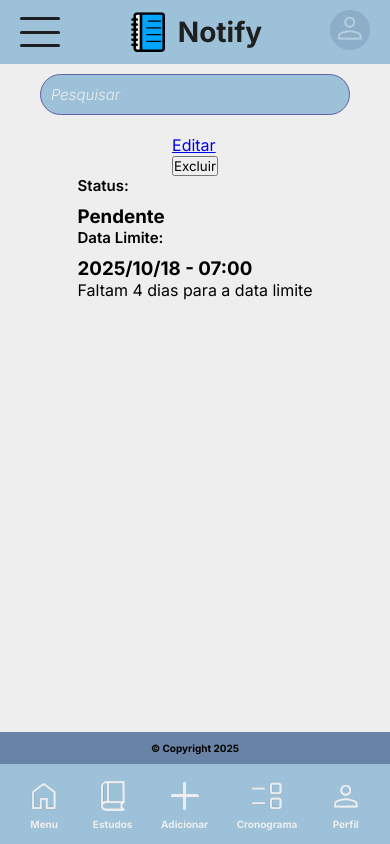
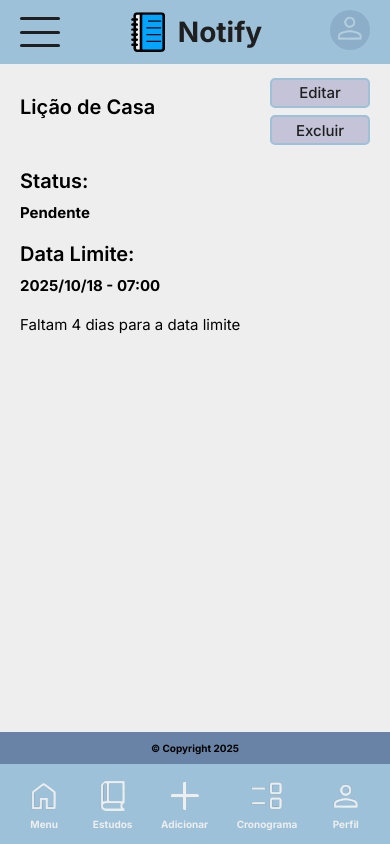
Before and after one commit to Notify-Systems/Notify, a React (Vite) app: page /tarefa in a window 390 px wide. Built offline with nearby package versions, Linux system fonts and the light colour scheme.

Commit message:
Estilização das páginas de séries, matérias, anotações e tarefas

```diff
--- a/src/components/ui/Anotacao.jsx
+++ b/src/components/ui/Anotacao.jsx
@@ -7,7 +7,7 @@ export default function Anotacao({ nome, materia }) {
                 <h3>{nome}</h3>
                 <Link to="/materia">{materia}</Link>
             </div>
-            <Link to="/editar">
+            <Link to="/anotacao">
                 <div className="link">
                     <span></span>
                     <span></span>
--- a/src/components/ui/Serie.jsx
+++ b/src/components/ui/Serie.jsx
@@ -7,7 +7,7 @@ export default function Serie({ nome, id }) {
     const { subjects } = useContext(SubjectContext);
 
     return (
-        <div className="estudos-container">
+        <section className="estudos-container">
             <div className="container-title">
                 <h2>{ nome }</h2>
                 <div>
@@ -24,6 +24,6 @@ export default function Serie({ nome, id }) {
             {Array.isArray(subjects) && subjects.map(subject => (
                 id === subject.grade ? <Materia key={`materia${subject.id}`} nome={subject.title}/> : ""
             ))}
-        </div>
+        </section>
     )
 }
--- a/src/components/ui/Tarefa.jsx
+++ b/src/components/ui/Tarefa.jsx
@@ -16,7 +16,7 @@ export default function Tarefa({ id, nome, materia, prazo, done }) {
                 <div className="toggle" onClick={() => toggleTask(id)} tabIndex={-1}>
                     {done && <img src="/check.svg" tabIndex={-1} />}
                 </div>
-                <Link to="/materia">
+                <Link to="/tarefa">
                     <div className="link">
                         <span></span>
                         <span></span>
--- a/src/index.css
+++ b/src/index.css
@@ -55,7 +55,6 @@ h1 a img {
 .barra-pesquisa {
   text-align: center;
   padding: 10px 20px;
-  padding-top: 74px;
   width: 100%;
 }
 .barra-pesquisa input {
@@ -80,6 +79,7 @@ main {
   flex-direction: column;
   align-items: center;
   padding: 0 30px;
+  padding-top: 74px;
   margin-left: 200px;
   min-height: 95vh;
 }
@@ -145,17 +145,18 @@ main {
   outline: none;
   color: inherit;
 }
-.estudos-container article .link {
+.estudos-container .link {
   display: flex;
   flex-direction: column;
   justify-content: space-between;
   height: 30px;
+  margin-left: 10px;
   transition: 0.3s;
 }
-.estudos-container article .link:hover {
+.estudos-container .link:hover {
   height: 35px;
 }
-.estudos-container article .link span {
+.estudos-container .link span {
   display: inline-block;
   width: 7.5px;
   height: 7.5px;
@@ -179,6 +180,9 @@ main {
 }
 .container-title img:hover {
   transform: scale(105%);
+}
+.container-title div {
+  display: flex;
 }
 
 #series {
@@ -232,6 +236,79 @@ footer h6 {
   margin-left: 150px;
 }
 
+.info-container {
+  display: flex;
+  justify-content: space-between;
+  align-items: center;
+  width: 100%;
+  max-width: 1000px;
+  height: 75px;
+  margin-bottom: 20px;
+}
+.info-container h2 {
+  font-size: 25px;
+}
+
+.info-buttons {
+  display: flex;
+  flex-direction: column;
+  justify-content: space-around;
+  height: 100%;
+}
+.info-buttons a {
+  text-decoration: none;
+}
+
+.info-btn {
+  display: flex;
+  justify-content: center;
+  align-items: center;
+  width: 100px;
+  height: 30px;
+  background-color: #c4c3d8;
+  border: 2px solid #9cc1d9;
+  border-radius: 5px;
+  font-size: 15px;
+  color: #1f1f1f;
+  font-weight: 500;
+}
+.info-btn:hover {
+  border-color: #6883a6;
+}
+
+.show-note {
+  width: 100%;
+  max-width: 1000px;
+  height: 500px;
+  font-size: 15px;
+  background-color: #c4c3d8;
+  padding: 15px;
+  border: 2px solid #9cc1d9;
+  border-radius: 20px;
+  outline: none;
+}
+.show-note:hover {
+  border-color: #6883a6;
+}
+
+.status-tarefa {
+  width: 100%;
+  max-width: 1000px;
+}
+.status-tarefa h2 {
+  font-size: 25px;
+}
+.status-tarefa h3 {
+  font-size: 20px;
+  margin-bottom: 20px;
+}
+.status-tarefa p {
+  font-size: 18px;
+}
+.status-tarefa.atraso p {
+  color: red;
+}
+
 * {
   padding: 0;
   margin: 0;
@@ -256,6 +333,11 @@ body {
     margin-left: 0;
     margin-top: 0;
     padding: 0 20px;
+    padding-top: 74px;
+    padding-bottom: 45px;
+  }
+  .info-container h2 {
+    font-size: 20px;
   }
   .estudos-container article {
     padding: 10px;
@@ -274,13 +356,13 @@ body {
     width: 25px;
     height: 25px;
   }
-  .estudos-container article .link {
+  .estudos-container .link {
     height: 24px;
   }
-  .estudos-container article .link:hover {
+  .estudos-container .link:hover {
     height: 28px;
   }
-  .estudos-container article .link span {
+  .estudos-container .link span {
     width: 5px;
     height: 5px;
   }
@@ -321,6 +403,16 @@ body {
     margin: 0;
     font-size: 10px;
   }
+  .status-tarefa h2 {
+    font-size: 20px;
+  }
+  .status-tarefa h3 {
+    font-size: 15px;
+    margin-bottom: 20px;
+  }
+  .status-tarefa p {
+    font-size: 15px;
+  }
 }
 
 /*# sourceMappingURL=index.css.map */
--- a/src/pages/Anotacoes.jsx
+++ b/src/pages/Anotacoes.jsx
@@ -1,6 +1,5 @@
 import { useParams } from "react-router-dom"
 import Aside from "../components/layout/Aside"
-import BarraPesquisa from "../components/layout/BarraPesquisa"
 import Info from "../components/ui/Info"
 
 export default function Anotacoes() {
@@ -9,9 +8,8 @@ export default function Anotacoes() {
     return (
         <>
             <main>
-                <BarraPesquisa />
-                <Info />
-                <textarea className="show-note" readOnly></textarea>
+                <Info nome="Funções do 2o Grau" />
+                <textarea className="show-note" readOnly value={"teste"}></textarea>
             </main>
             <Aside />
         </>
--- a/src/pages/Tarefas.jsx
+++ b/src/pages/Tarefas.jsx
@@ -1,6 +1,5 @@
 import { useParams } from "react-router-dom"
 import Aside from "../components/layout/Aside"
-import BarraPesquisa from "../components/layout/BarraPesquisa"
 import Info from "../components/ui/Info"
 
 export default function Tarefas() {
@@ -9,8 +8,7 @@ export default function Tarefas() {
     return (
         <>
             <main>
-                <BarraPesquisa />
-                <Info />
+                <Info nome={"Lição de Casa"} />
                 <section className="status-tarefa">
                     <h2>Status:</h2>
                     <h3>Pendente</h3>
--- a/src/scss/_barra-pesquisa.scss
+++ b/src/scss/_barra-pesquisa.scss
@@ -3,7 +3,6 @@
 .barra-pesquisa {
     text-align: center;
     padding: 10px 20px;
-    padding-top: 74px;
     width: 100%;
     input {
         width: 100%;
--- /dev/null
+++ b/src/scss/_info.scss
@@ -0,0 +1,70 @@
+@import "./variables";
+
+.info-container {
+    display: flex;
+    justify-content: space-between;
+    align-items: center;
+    width: 100%;
+    max-width: 1000px;
+    height: 75px;
+    margin-bottom: 20px;
+    h2 {
+        font-size: 25px;
+    }
+}
+.info-buttons {
+    display: flex;
+    flex-direction: column;
+    justify-content: space-around;
+    height: 100%;
+    a {
+        text-decoration: none;
+    }
+}
+.info-btn {
+    display: flex;
+    justify-content: center;
+    align-items: center;
+    width: 100px;
+    height: 30px;
+    background-color: $opacity;
+    border: 2px solid $primary;
+    border-radius: 5px;
+    font-size: 15px;
+    color: $font;
+    font-weight: 500;
+    &:hover {
+        border-color: $contrast;
+    }
+}
+.show-note {
+    width: 100%;
+    max-width: 1000px;
+    height: 500px;
+    font-size: 15px;
+    background-color: $opacity;
+    padding: 15px;
+    border: 2px solid $primary;
+    border-radius: 20px;
+    outline: none;
+    &:hover {
+        border-color: $contrast;
+    }
+}
+.status-tarefa {
+    width: 100%;
+    max-width: 1000px;
+    h2 {
+        font-size: 25px;
+    }
+    h3 {
+        font-size: 20px;
+        margin-bottom: 20px;
+    }
+    p {
+        font-size: 18px;
+    }
+    &.atraso p {
+        color: red;
+    }
+}
--- a/src/scss/_main.scss
+++ b/src/scss/_main.scss
@@ -5,6 +5,7 @@ main {
     flex-direction: column;
     align-items: center;
     padding: 0 30px;
+    padding-top: 74px;
     margin-left: 200px;
     min-height: 95vh;
 }
@@ -67,11 +68,13 @@ main {
                 }
             }
         }
+    }
     .link {
         display: flex;
         flex-direction: column;
         justify-content: space-between;
         height: 30px;
+        margin-left: 10px;
         transition: .3s;
         &:hover {
             height: 35px;
@@ -82,7 +85,6 @@ main {
             height: 7.5px;
             border-radius: 5px;
             background-color: $font;
-            }
         }
     }
 }
@@ -102,6 +104,9 @@ main {
             transform: scale(105%);
         }
     }
+    div {
+        display: flex;
+    }
 }
 #series {
     display: flex;
--- a/src/scss/_responsive.scss
+++ b/src/scss/_responsive.scss
@@ -7,8 +7,14 @@
         margin-left: 0;
         margin-top: 0;
         padding: 0 20px;
+        padding-top: 74px;
+        padding-bottom: 45px;
     }
-    .estudos-container article {
+    .info-container h2 {
+        font-size: 20px;
+    }
+    .estudos-container {
+        article {
             padding: 10px;
             h3 {
                 font-size: 15px;
@@ -22,6 +28,7 @@
                 img {
                     width: 25px;
                     height: 25px;
+                }
             }
         }
         .link {
@@ -74,4 +81,16 @@
             font-size: 10px;
         }
     }
+    .status-tarefa {
+        h2 {
+            font-size: 20px;
         }
+        h3 {
+            font-size: 15px;
+            margin-bottom: 20px;
+        }
+        p {
+            font-size: 15px;
+        }
+    }
+}
--- a/src/scss/index.scss
+++ b/src/scss/index.scss
@@ -4,6 +4,7 @@
 @import "./main";
 @import "./aside";
 @import "./footer";
+@import "./info";
 @import "./variables";
 
 * {
```
Lines whose indentation alone changed are shown as unchanged.
